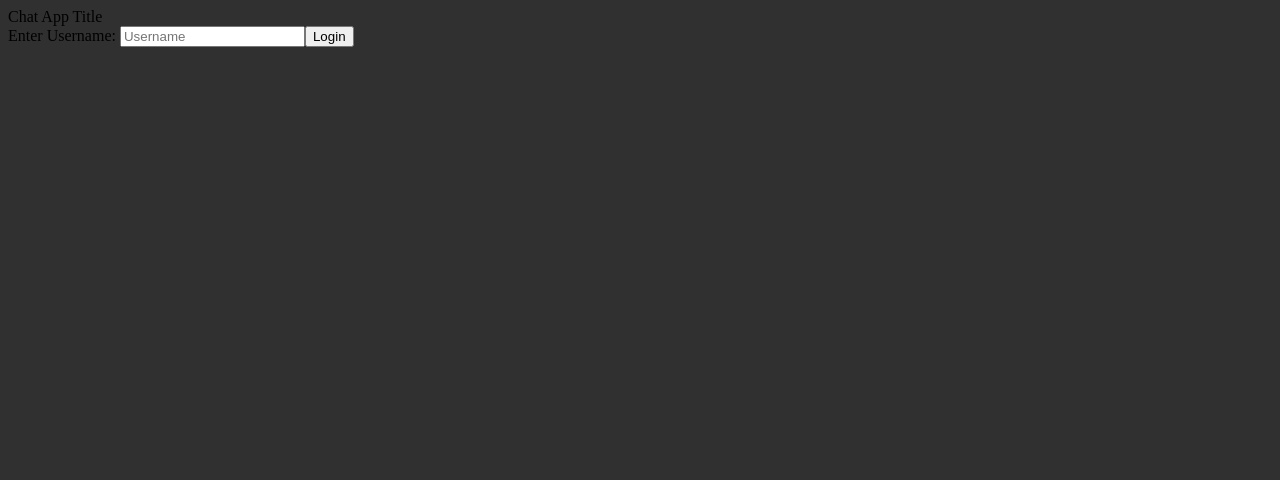
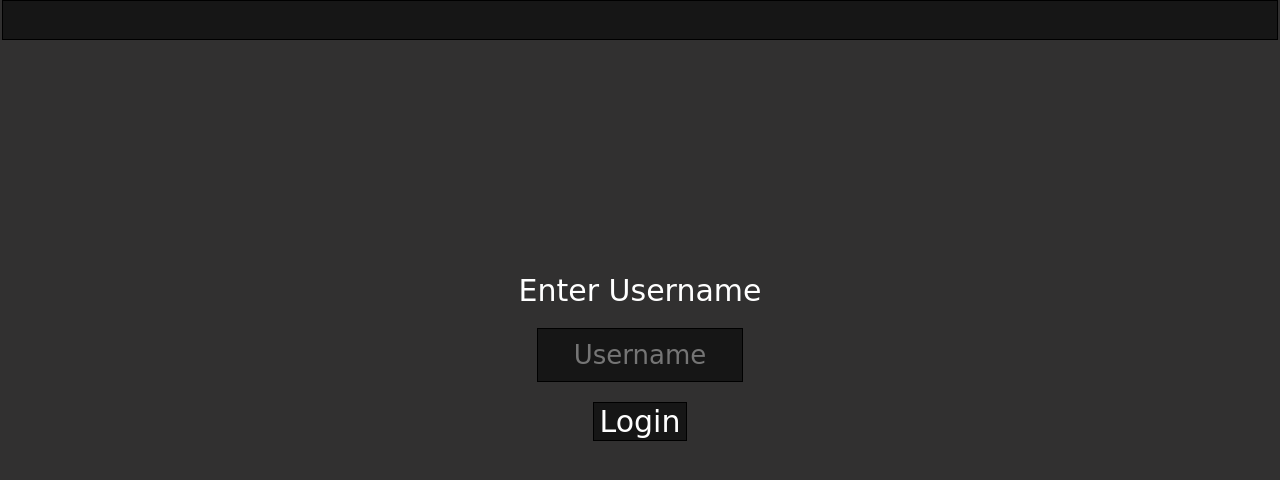
Before and after one commit to jkyle109/drabble, a React (Create React App) app: page / in a window 1280 px wide. Shown: the top 480 px of the page. Built offline with nearby package versions, Linux system fonts and the light colour scheme; no server answers.

Commit message:
Added More UI and QoL stuff

```diff
--- a/public/App.css
+++ b/public/App.css
@@ -5,15 +5,13 @@ body{
 /* Message box that scrolls with messages. */
 .messageBox{
     position: absolute;
-    right: 0px;
+    right: 2px;
     top: 40px;
-    bottom: 40px;
-    width: 300px;
+    bottom: 50px;
+    width: 298px;
     overflow-y: auto;
     overflow-wrap: break-word;
-    border: 1px solid black;
-    border-top: 0.5px solid black;
-    border-bottom: 0.5px solid black;
+    border: 0.5px solid black;
     background-color:rgb(22, 22, 22);
     font-family: "Comic Sans MS", cursive, sans-serif;
 }
@@ -29,6 +27,14 @@ body{
     color: white;
 }
 
+/* Server Message */
+.serverMessage{
+    position: relative;
+    color: white;
+    text-align: center;
+    background-color: rgb(25, 9, 42);
+}
+
 /* Bar between chat messages. */
 .messageBreak{
     background-color: white;
@@ -42,29 +48,118 @@ body{
 .messageInput{
     position: absolute;
     right: 51px;
-    bottom: 8px;
-    width: 245px;
-    height: 28px;
+    bottom: 2px;
+    width: 244px;
+    height: 44px;
     padding-left: 5px;
     color: white;
     background-color:rgb(22, 22, 22);
     font-family: "Comic Sans MS", cursive, sans-serif;
     border: 0.5px solid black;
+    outline-color: purple;
 }
 
-/* The send butto to send a message. */
+/* The send button to send a message. */
 .messageSend{
     position: absolute;
-    right: 0px;
-    bottom: 8px;
-    width: 50px;
-    height: 31px;
+    right: 2px;
+    bottom: 2px;
+    width: 48px;
+    height: 47px;
     z-index: -1;
     color: white;
     background-color:rgb(22, 22, 22);
     font-family: "Comic Sans MS", cursive, sans-serif;
     border: 0.5px solid black;
+    outline-color: purple;
 }
+
+/* Login Form */
+.loginForm{
+    position: absolute;
+    left: 0;
+    top: 0;
+    width: 100%;
+    height: 100%;
+    display: flex;
+    flex-direction: column;
+    align-items: center;
+    justify-content: center;
+}
+
+.loginForm>form{
+    display: flex;
+    flex-direction: column;
+    justify-content: center;
+    align-items: center;
+}
+
+/* Login Text */
+.loginText{
+    color: white;
+    font-family: "Comic Sans MS", cursive, sans-serif;
+    font-size: 30px;
+    margin-top: -86px;
+}
+
+/* User login  */
+.loginUser{
+    color: white;
+    font-family: "Comic Sans MS", cursive, sans-serif;
+    background-color:rgb(22, 22, 22);
+    outline-color: purple;
+    border: 0.5px solid black;
+    text-align: center;
+    margin: 20px 0px;
+    font-size: 26px;
+    width: 200px;
+    height: 50px;
+}
+
+/* Login Submit */
+.loginSubmit{
+    align-self: right;
+    color: white;
+    font-family: "Comic Sans MS", cursive, sans-serif;
+    border: 0.5px solid black;
+    background-color:rgb(22, 22, 22);
+    font-size: 30px;
+    outline-color: purple;
+}
+
+/* Nav Bar */
+.navBar{
+    position: absolute;
+    height: 38px;
+    left: 2px;
+    right: 2px;
+    top: 0;
+    border: 0.5px solid black;
+    background-color:rgb(22, 22, 22);
+}
+
+/* White Board */
+.whiteBoard{
+    position: absolute;
+    top: 40px;
+    bottom: 50px;
+    left: 2px;
+    right: 302px;
+    border: 0.5px solid black;
+    background-color:white;
+}
+
+/* Tool Bar */
+.toolBar{
+    position: absolute;
+    bottom: 2px;
+    right: 302px;
+    height: 46px;
+    left: 2px;
+    border: 0.5px solid black;
+    background-color:rgb(22, 22, 22);
+}
+
 
 /* Scroll Bar look */
 ::-webkit-scrollbar{
@@ -77,8 +172,6 @@ body{
     border-radius: 15px;
 }
 
-/* :focus{
 
-} */
 
 /* Make a overall div for chat */
--- a/src/components/ChatContainer.js
+++ b/src/components/ChatContainer.js
@@ -2,6 +2,7 @@ import React, { Component } from 'react'
 import MessageInput from './MessageInput.js'
 import { MESSAGE_SENT, MESSAGE_RECIEVED } from '../Events.js'
 import MessageBox from './MessageBox.js'
+import ServerMessage from './ServerMessage.js';
 
 class ChatContainer extends Component {
     constructor(props) {
@@ -16,7 +17,7 @@ class ChatContainer extends Component {
         this.addMessage = this.addMessage.bind(this);
     }
 
-    componentWillMount(){
+    componentDidMount(){
         this.addMessage();
     }
 
@@ -44,29 +45,36 @@ class ChatContainer extends Component {
     addMessage(){
         const socket = this.props.socket;
         socket.on(MESSAGE_RECIEVED, (message) =>{
-            //console.log(MESSAGE_RECIEVED, " : ", message);
             const newList = this.state.chatMessages
             newList.push(message);
             this.setState({
                 chatMessages: newList
             })
+            console.log(this.state.chatMessages)
         });
     }
 
-
+    //Change scroll
     autoScr(){
         this.messageBox.scrollTop = this.messageBox.scrollHeight
     }
 
 
     render() {
-        console.log(this.state.chatMessages)
         const messageBlock = this.state.chatMessages.map(message => (
+            message.sender.name === 'server' ?
+            <ServerMessage
+                key = {message.id}
+                message = {message.message}
+            /> :
             <MessageBox
                 key = {message.id}
                 message = {message.message}
                 sender = {message.sender}
+                user = {this.props.user}
             />
+
+
         ));
 
 
--- a/src/components/Layout.js
+++ b/src/components/Layout.js
@@ -3,8 +3,12 @@ import io from 'socket.io-client'
 import { USER_CONNECTED, LOGOUT  } from '../Events.js'
 import Login from "./Login.js"
 import ChatContainer from './ChatContainer.js'
+import NavBar from './NavBar.js';
+import WhiteBoard from './WhiteBoard.js';
+import ToolBar from './ToolBar.js';
 
 const socketUrl = "/"
+//const socketUrl = "http://localhost:3001"
 
 class Layout extends Component {
     constructor(props){
@@ -19,7 +23,7 @@ class Layout extends Component {
     }
 
     //Initialises socket
-    componentWillMount() {
+    componentDidMount() {
         this.initSocket()
     }
 
@@ -65,14 +69,17 @@ class Layout extends Component {
 
 
     render() {
-        const { title } = this.props
         const user = this.state.user
         const socket = this.state.socket
         return (
             <div>
-                {title}
+                <NavBar />
                 {user ?
-                    <ChatContainer socket = {socket} user = {user}/> :
+                    <div>
+                        <WhiteBoard />
+                        <ToolBar />
+                        <ChatContainer socket = {socket} user = {user}/>
+                    </div> :
                     <Login socket = {socket} setUser = {this.setUser}/>
                 }
             </div>
--- a/src/components/Login.js
+++ b/src/components/Login.js
@@ -48,19 +48,21 @@ class Login extends Component {
 
     render() {
         return (
-            <div>
+            <div className="loginForm">
                 <form onSubmit = {this.handleSubmit}>
-                    <label>Enter Username: </label>
+                    <label className="loginText">Enter Username</label>
                     <input
                     type = "text"
                     value = {this.state.username}
                     placeholder = "Username"
                     onChange = {this.handleChange}
+                    className="loginUser"
 
                     />
                     <input
                     type = "submit"
                     value = "Login"
+                    className="loginSubmit"
                     />
                 </form>
             </div>
--- a/src/components/MessageBox.js
+++ b/src/components/MessageBox.js
@@ -11,8 +11,10 @@ class MessageBox extends Component {
     //Need messages
 
     render() {
+        let highlight = this.props.message.includes("@"+this.props.user.name)
+
         return (
-            <div>
+        <div style={{backgroundColor: highlight ? "rgb(25, 9, 42)" : "none"}}>
                 {/* <hr className="messageBreak"/> */}
                 <span className="username">
                     {this.props.sender.name}
--- /dev/null
+++ b/src/components/NavBar.js
@@ -0,0 +1,21 @@
+import React, { Component } from 'react'
+
+class NavBar extends Component {
+    constructor(props) {
+        super(props)
+
+        this.state = {
+
+        }
+    }
+
+    render() {
+        return (
+            <div className="navBar">
+
+            </div>
+        )
+    }
+}
+
+export default NavBar
--- /dev/null
+++ b/src/components/ServerMessage.js
@@ -0,0 +1,20 @@
+import React, { Component } from 'react'
+
+class ServerMessage extends Component {
+    constructor(props) {
+        super(props)
+
+        this.state = {
+        }
+    }
+
+    render() {
+        return (
+            <div className="serverMessage">
+                {this.props.message}
+            </div>
+        )
+    }
+}
+
+export default ServerMessage
--- /dev/null
+++ b/src/components/ToolBar.js
@@ -0,0 +1,21 @@
+import React, { Component } from 'react'
+
+class ToolBar extends Component {
+    constructor(props) {
+        super(props)
+
+        this.state = {
+
+        }
+    }
+
+    render() {
+        return (
+            <div className="toolBar">
+
+            </div>
+        )
+    }
+}
+
+export default ToolBar
--- /dev/null
+++ b/src/components/WhiteBoard.js
@@ -0,0 +1,22 @@
+import React, { Component } from 'react'
+
+class WhiteBoard extends Component {
+    constructor(props) {
+        super(props)
+
+        this.state = {
+
+        }
+    }
+
+    render() {
+        return (
+            <div className="whiteBoard">
+
+            </div>
+
+        )
+    }
+}
+
+export default WhiteBoard
```
Also changed, not shown: src/server/SocketManager.js (+11 -3 lines), src/server/index.js (+13 -1 lines).
